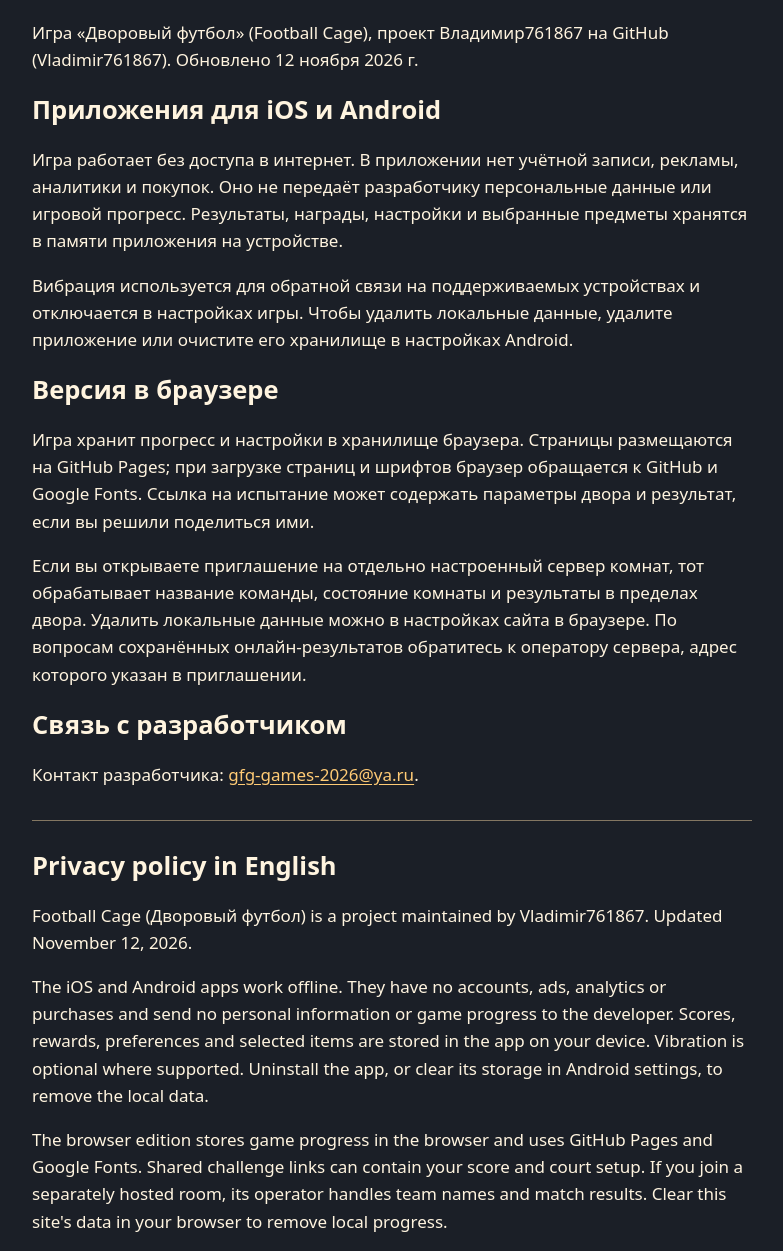
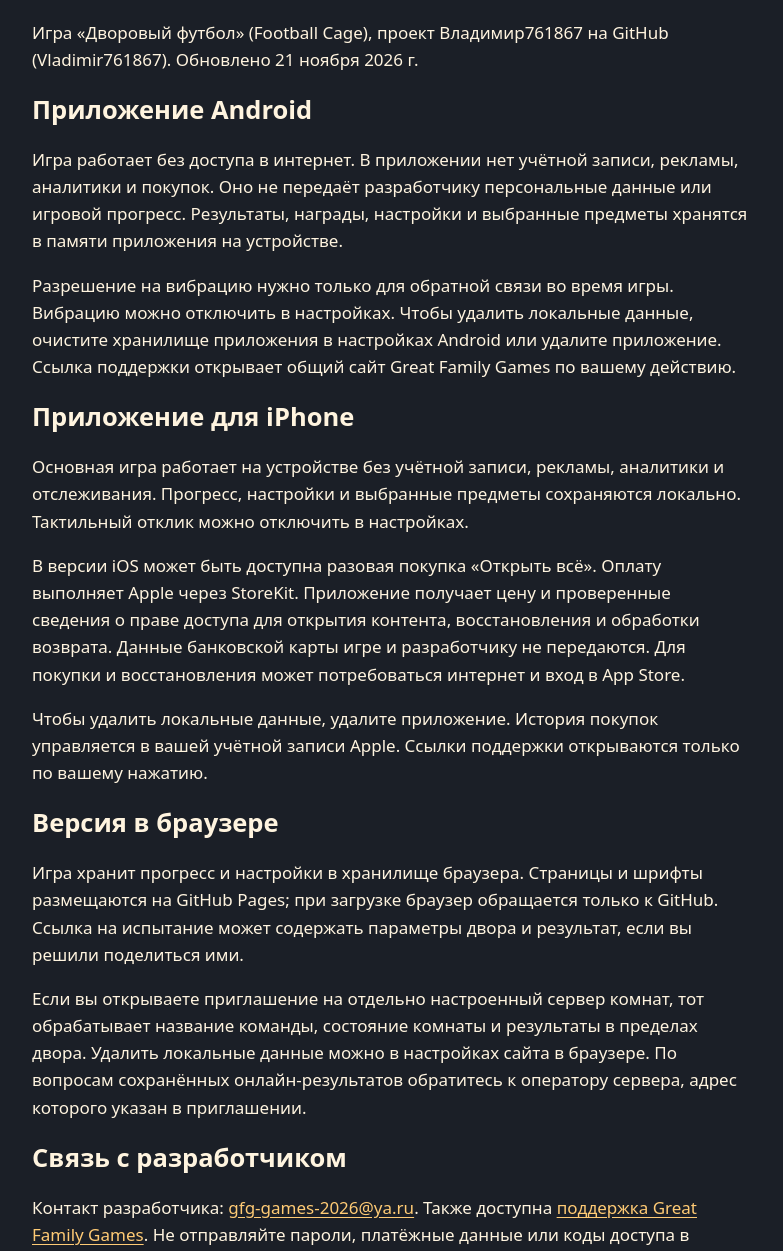
Before and after one commit to Vladimir761867/app-privacy, a plain HTML site: page football.html in a window 1280 px wide. Shown: the part 119-1370 px from the top of the page, without its empty margins (248-1031 px from the left). Drawn offline with Linux system fonts and the light colour scheme.

Commit message:
Describe the new iOS StoreKit purchase in the football privacy policy

```diff
--- a/football.html
+++ b/football.html
@@ -10,25 +10,31 @@
 <main>
   <a href="index.html">← В игру / Back to game</a>
   <h1>Политика конфиденциальности</h1>
-  <p>Игра «Дворовый футбол» (Football Cage), проект Владимир761867 на GitHub (Vladimir761867). Обновлено 12 ноября 2026 г.</p>
+  <p>Игра «Дворовый футбол» (Football Cage), проект Владимир761867 на GitHub (Vladimir761867). Обновлено 21 ноября 2026 г.</p>
 
-  <h2>Приложения для iOS и Android</h2>
+  <h2>Приложение Android</h2>
   <p>Игра работает без доступа в интернет. В приложении нет учётной записи, рекламы, аналитики и покупок. Оно не передаёт разработчику персональные данные или игровой прогресс. Результаты, награды, настройки и выбранные предметы хранятся в памяти приложения на устройстве.</p>
-  <p>Вибрация используется для обратной связи на поддерживаемых устройствах и отключается в настройках игры. Чтобы удалить локальные данные, удалите приложение или очистите его хранилище в настройках Android.</p>
+  <p>Разрешение на вибрацию нужно только для обратной связи во время игры. Вибрацию можно отключить в настройках. Чтобы удалить локальные данные, очистите хранилище приложения в настройках Android или удалите приложение. Ссылка поддержки открывает общий сайт Great Family Games по вашему действию.</p>
+
+  <h2>Приложение для iPhone</h2>
+  <p>Основная игра работает на устройстве без учётной записи, рекламы, аналитики и отслеживания. Прогресс, настройки и выбранные предметы сохраняются локально. Тактильный отклик можно отключить в настройках.</p>
+  <p>В версии iOS может быть доступна разовая покупка «Открыть всё». Оплату выполняет Apple через StoreKit. Приложение получает цену и проверенные сведения о праве доступа для открытия контента, восстановления и обработки возврата. Данные банковской карты игре и разработчику не передаются. Для покупки и восстановления может потребоваться интернет и вход в App Store.</p>
+  <p>Чтобы удалить локальные данные, удалите приложение. История покупок управляется в вашей учётной записи Apple. Ссылки поддержки открываются только по вашему нажатию.</p>
 
   <h2>Версия в браузере</h2>
-  <p>Игра хранит прогресс и настройки в хранилище браузера. Страницы размещаются на GitHub Pages; при загрузке страниц и шрифтов браузер обращается к GitHub и Google Fonts. Ссылка на испытание может содержать параметры двора и результат, если вы решили поделиться ими.</p>
+  <p>Игра хранит прогресс и настройки в хранилище браузера. Страницы и шрифты размещаются на GitHub Pages; при загрузке браузер обращается только к GitHub. Ссылка на испытание может содержать параметры двора и результат, если вы решили поделиться ими.</p>
   <p>Если вы открываете приглашение на отдельно настроенный сервер комнат, тот обрабатывает название команды, состояние комнаты и результаты в пределах двора. Удалить локальные данные можно в настройках сайта в браузере. По вопросам сохранённых онлайн-результатов обратитесь к оператору сервера, адрес которого указан в приглашении.</p>
 
   <h2>Связь с разработчиком</h2>
-  <p>Контакт разработчика: <a href="mailto:gfg-games-2026@ya.ru">gfg-games-2026@ya.ru</a>.</p>
+  <p>Контакт разработчика: <a href="mailto:gfg-games-2026@ya.ru">gfg-games-2026@ya.ru</a>. Также доступна <a href="https://vladimir761867.github.io/app-privacy/">поддержка Great Family Games</a>. Не отправляйте пароли, платёжные данные или коды доступа в обращениях.</p>
 
   <section lang="en">
     <h2>Privacy policy in English</h2>
-    <p>Football Cage (Дворовый футбол) is a project maintained by Vladimir761867. Updated November 12, 2026.</p>
-    <p>The iOS and Android apps work offline. They have no accounts, ads, analytics or purchases and send no personal information or game progress to the developer. Scores, rewards, preferences and selected items are stored in the app on your device. Vibration is optional where supported. Uninstall the app, or clear its storage in Android settings, to remove the local data.</p>
-    <p>The browser edition stores game progress in the browser and uses GitHub Pages and Google Fonts. Shared challenge links can contain your score and court setup. If you join a separately hosted room, its operator handles team names and match results. Clear this site's data in your browser to remove local progress.</p>
-    <p>Developer contact: <a href="mailto:gfg-games-2026@ya.ru">gfg-games-2026@ya.ru</a>.</p>
+    <p>Football Cage (Дворовый футбол) is a project maintained by Vladimir761867. Updated November 21, 2026.</p>
+    <p>The Android app works offline. It has no accounts, ads, analytics or purchases and sends no personal information or game progress to the developer. Scores, rewards, preferences and selected items are stored in the app on your device. Vibration is optional. Clear the app storage in Android settings or uninstall it to remove the local data.</p>
+    <p>The iPhone game stores progress and preferences on the device and has no accounts, advertising, analytics or tracking. An optional non-consumable Unlock all purchase is handled by Apple StoreKit. The app receives prices and verified access information for purchases, restoration and refunds; it does not receive payment card details. Purchases and restoration may require an internet connection and an App Store account. Haptics can be disabled in the game settings. Delete the app to remove local progress; purchase history is managed through your Apple account. Support links open only after you tap them.</p>
+    <p>The browser edition stores game progress in the browser and loads its pages and fonts from GitHub Pages only. Shared challenge links can contain your score and court setup. If you join a separately hosted room, its operator handles team names and match results. Clear this site's data in your browser to remove local progress.</p>
+    <p>Developer contact: <a href="mailto:gfg-games-2026@ya.ru">gfg-games-2026@ya.ru</a>. <a href="https://vladimir761867.github.io/app-privacy/">Great Family Games support</a> is also available. Please keep personal data and access codes out of public reports.</p>
   </section>
 </main>
 </body>
```
